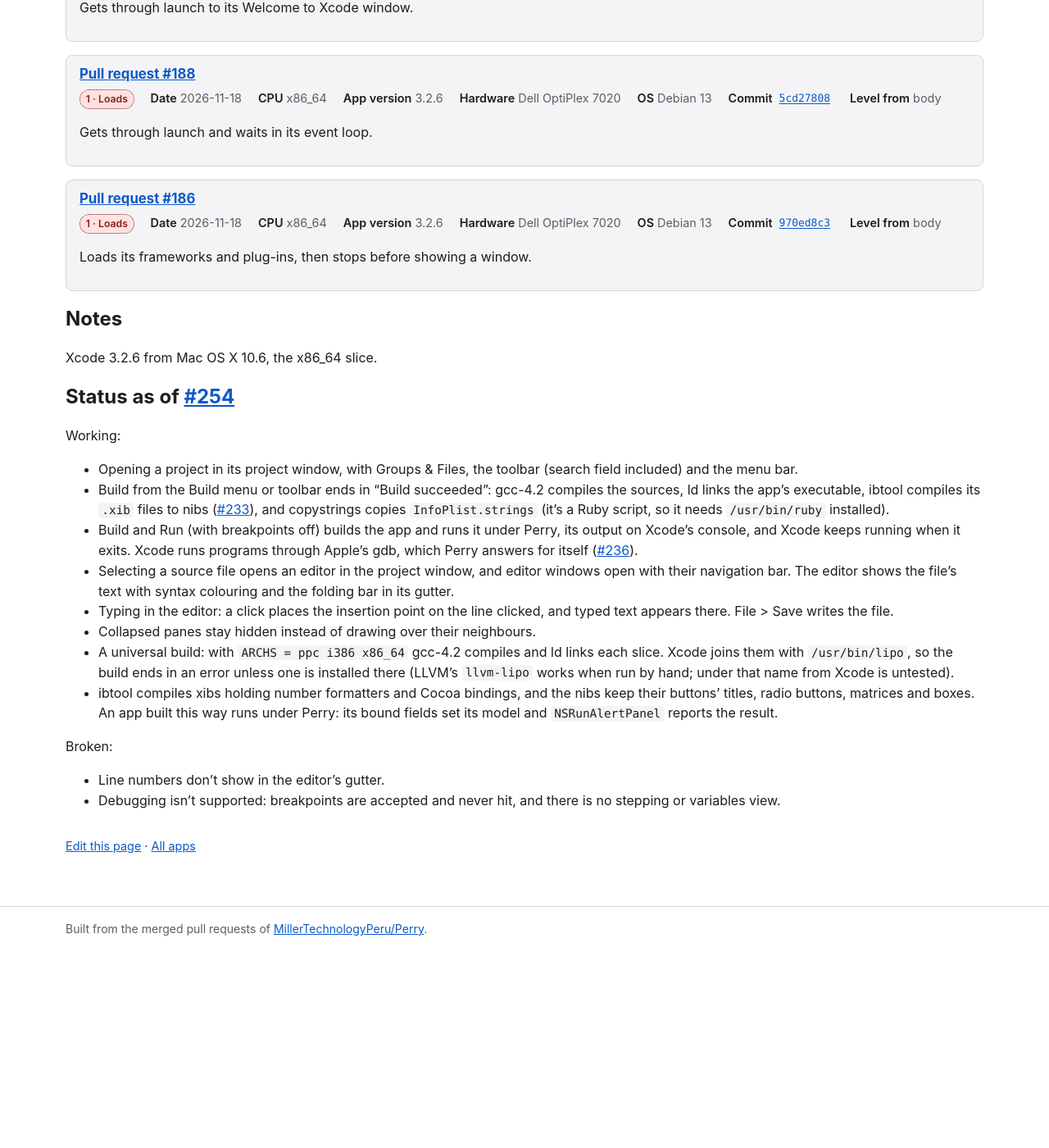
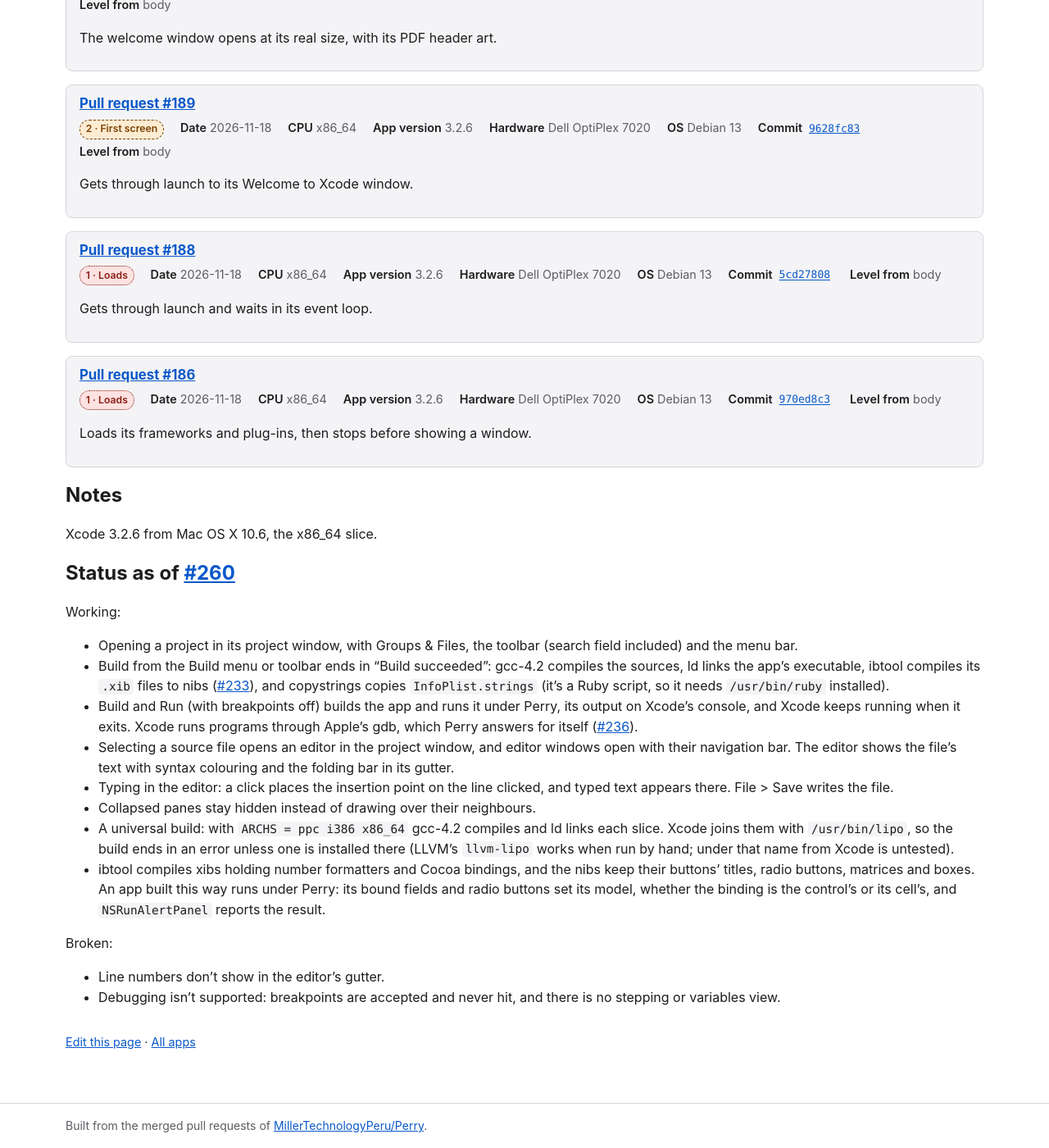
Before and after one commit to MillerTechnologyPeru/Perry, a Jekyll site: the page built from docs/_apps/macos/com.apple.Xcode.md, in a window 1280 px wide and 1400 px high, scrolled down 4700 px. Shown: the whole window at 82% size. Built offline with Jekyll 4.4.1, drawn with Linux system fonts in a browser that asks for light colours; before the commit the page ends 5860 px from its top, so only the background shows below that; some of the changed text lies outside the part shown.

Commit message:
Report Xcode 3.2.6: an app it builds takes bindings made on its controls' cells

```diff
--- a/docs/_apps/macos/com.apple.Xcode.md
+++ b/docs/_apps/macos/com.apple.Xcode.md
@@ -241,11 +241,25 @@ reports:
     level: 3
     source: body
     notes: File > Save in the editor writes the file, and nibs compiled by ibtool keep their buttons' titles, radio buttons, matrices and boxes. Debugging isn't supported.
+  - pr: 260
+    date: 2026-11-21
+    perry: "c0b90871"
+    platform: macos
+    cpu: x86_64
+    app_version: "3.2.6"
+    hardware: Dell OptiPlex 7020
+    os: Debian 13
+    env:
+      - "PERRY_UNIMPLEMENTED=continue"
+      - "PERRY_OBJC_UNRECOGNIZED=continue"
+    level: 3
+    source: body
+    notes: An app Xcode builds with radio buttons and text fields bound through their cells takes what is clicked and typed. Debugging isn't supported.
 ---
 
 Xcode 3.2.6 from Mac OS X 10.6, the x86_64 slice.
 
-## Status as of [#254]({{ site.repository_url }}/pull/254)
+## Status as of [#260]({{ site.repository_url }}/pull/260)
 
 Working:
 
@@ -272,8 +286,9 @@ Working:
   works when run by hand; under that name from Xcode is untested).
 - ibtool compiles xibs holding number formatters and Cocoa bindings, and
   the nibs keep their buttons' titles, radio buttons, matrices and boxes.
-  An app built this way runs under Perry: its bound fields set its model
-  and `NSRunAlertPanel` reports the result.
+  An app built this way runs under Perry: its bound fields and radio
+  buttons set its model, whether the binding is the control's or its
+  cell's, and `NSRunAlertPanel` reports the result.
 
 Broken:
 
```
